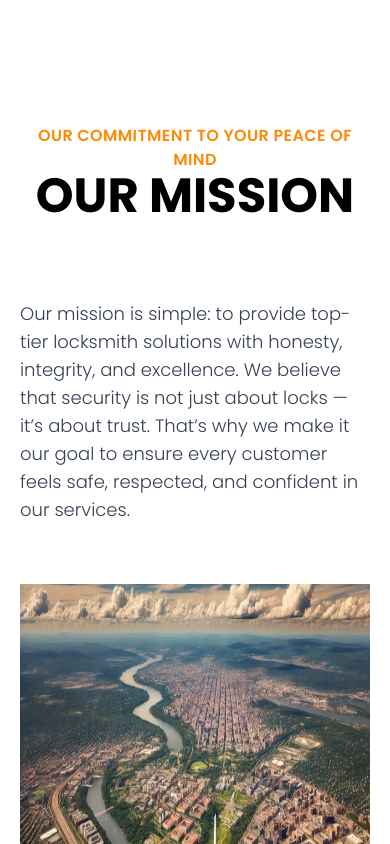
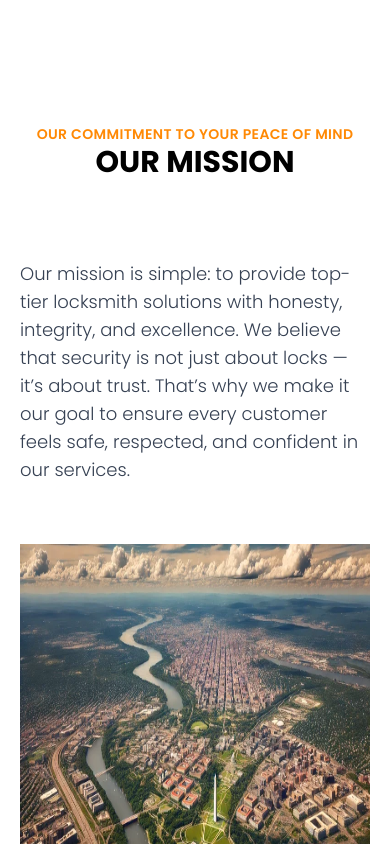
Before and after one commit to wilhelmusolejr/eagle-locksmith, a Next.js app: page /about in a window 390 px wide. Shown: the part 3040-3884 px from the top of the page. Built offline with nearby package versions, Linux system fonts and the light colour scheme.

Commit message:
adjust font size

```diff
--- a/src/components/SectionHeader.js
+++ b/src/components/SectionHeader.js
@@ -2,12 +2,12 @@ import SectionHeading from "./SectionHeading";
 
 export default function SectionHeader({ subtitle, title, description }) {
   return (
-    <div className="text-center text mb-10">
-      <p className="font-semibold tracking-wide text-orange-400 uppercase ">
+    <div className="mb-10 text-center text">
+      <p className="text-sm font-semibold tracking-wide text-orange-400 uppercase">
         {subtitle}
       </p>
       <SectionHeading>{title}</SectionHeading>
-      <p className="py-5 w-10/12 mx-auto lg:w-7/12">{description}</p>
+      <p className="py-5 mx-auto lg:w-7/12">{description}</p>
     </div>
   );
 }
--- a/src/components/SectionHeading.js
+++ b/src/components/SectionHeading.js
@@ -1,6 +1,8 @@
 export default function SectionHeading({ children, type = "big" }) {
   if (type === "big") {
-    return <h2 className="text-5xl font-bold uppercase ">{children}</h2>;
+    return (
+      <h2 className="text-3xl font-bold uppercase md:text-5xl ">{children}</h2>
+    );
   }
   if (type === "small") {
     return <h2 className="text-3xl font-bold">{children}</h2>;
```
